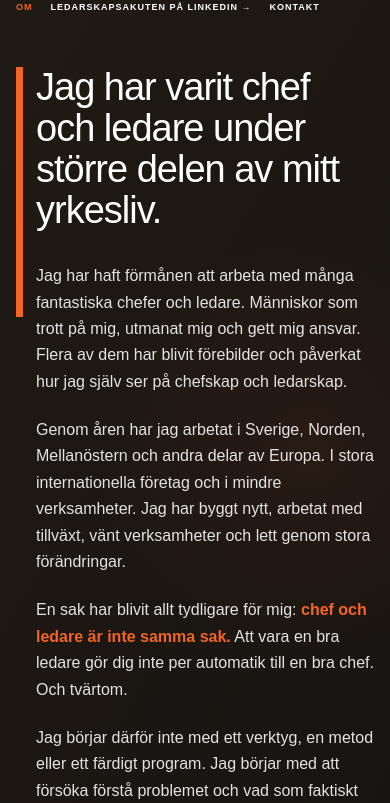
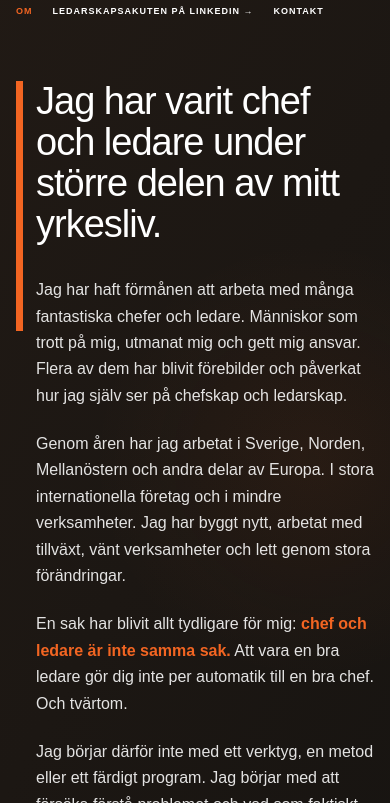
Before and after one commit to peterbrodd1964/ledarskapsakuten, a plain HTML site: page om/index.html in a window 390 px wide. Shown: the part 82-885 px from the top of the page. Drawn offline with Linux system fonts and the light colour scheme.

Commit message:
Update index.html

```diff
--- a/om/index.html
+++ b/om/index.html
@@ -184,12 +184,13 @@
       }
 
       .toplinks {
-        gap: 18px;
-        padding-top: 0;
-        font-size: 9px;
-        letter-spacing: 1px;
-        flex-wrap: wrap;
-      }
+  gap: 20px;
+  padding-top: 4px;
+  padding-bottom: 10px;
+  font-size: 9px;
+  letter-spacing: 1px;
+  flex-wrap: wrap;
+}
 
       .content {
         margin-top: 35px;
```
